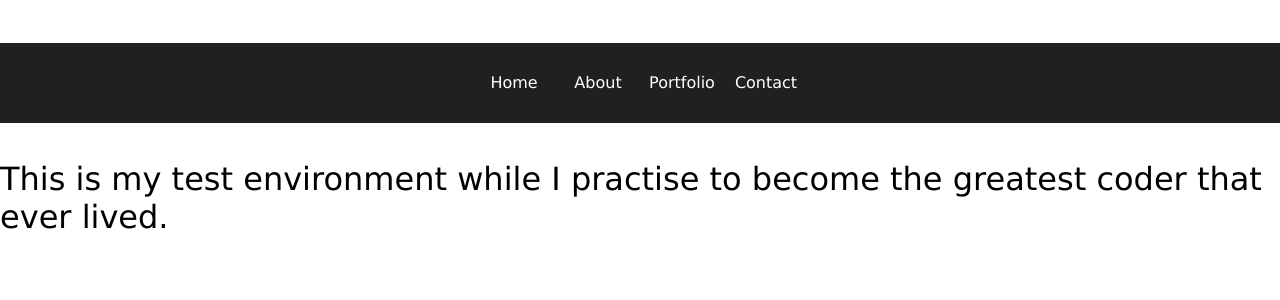
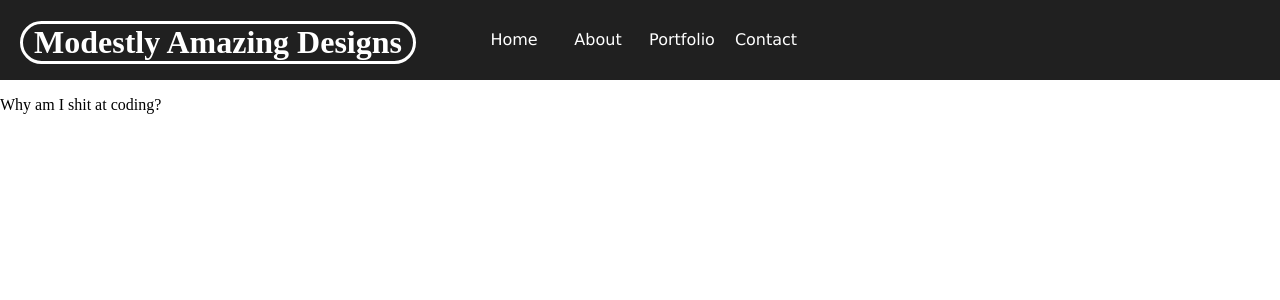
Before and after one commit to ArdPete/ardpete.github.io, a Jekyll site: the page index.html, which Jekyll copies as it is, in a window 1280 px wide. Shown: the top 300 px of the page. Built offline with Jekyll 4.4.1, drawn with Linux system fonts in a browser that asks for light colours; comment, search, counter and statistics services are not loaded.

Commit message:
Add files via upload

```diff
--- a/index.html
+++ b/index.html
@@ -3,6 +3,7 @@
 <head>
   <title>Modestly Amazing Designs</title>
   <link rel="stylesheet" type="text/css" href="style.css">
+  <link href="https://fonts.googleapis.com/css?family=Berkshire+Swash|Cookie|Great+Vibes" rel="stylesheet">
 </head>
 <body>
 
@@ -16,6 +17,6 @@
   </header>
 
   <div class="welcome">
-    <h1>Modestly Amazing Designs</h1>
-    <p>This is my test environment while I practise to become the greatest coder that ever lived.</p>
+    <h1 class="header">Modestly Amazing Designs</h1>
+    <p class="welcome">Why am I shit at coding?</p>
   </div>
--- a/style.css
+++ b/style.css
@@ -9,6 +9,7 @@ header {
   position: fixed;
   width: 100%;
   z-index: 5;
+  top: 0px;
 
 }
 
@@ -33,8 +34,29 @@ li:hover {
   color: #e3e3e3;
 }
 
-.welcome {
-  color: 000000#;
-  font-family: Verdana, serif;
-  font-size: 32px;
+p.welcome {
+
+  color: #000000;
+  position: relative;
+  top: 80px;
+  width: 100%;
+  font-family: 'Berkshire-Swash', serif;
+
 }
+
+.header {
+
+	border: 3px solid white;
+	text-align: center;
+	border-radius: 25px;
+	color: #ffffff;
+	font-family: 'Berkshire-Swash', serif;
+	position: fixed;
+	top: 0px;
+	width: 390px;
+	z-index: 5;
+	left: 20px;
+
+
+
+}
```
